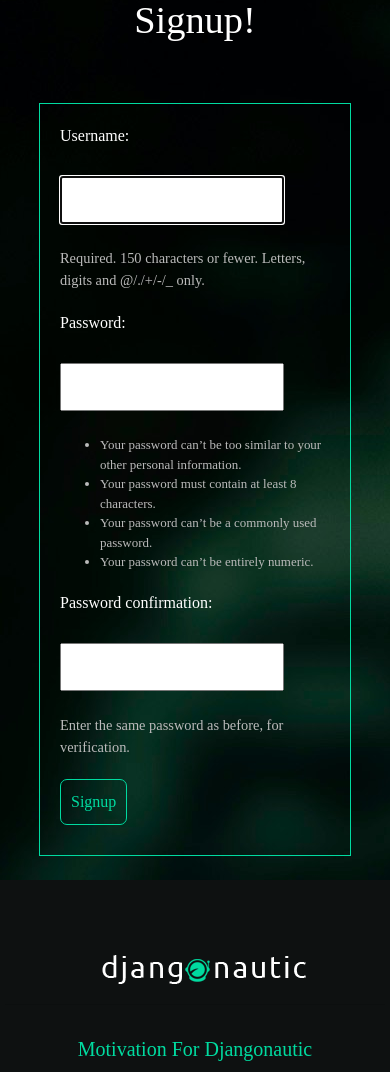
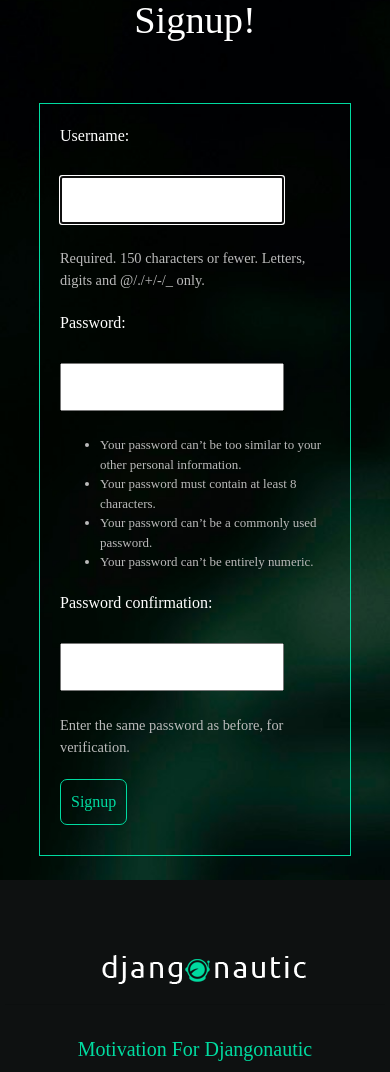
Before and after one commit to affan10/Django-Blog, a Django app: page /accounts/signup/ in a window 390 px wide. Shown: the part 261-1333 px from the top of the page. Run offline with Django 3.2, Linux system fonts and the light colour scheme; some libraries are stand-ins or nearby versions.

Commit message:
improved responsiveness for smaller devices

```diff
--- a/djangoblog/djangonautic/assets/styles.css
+++ b/djangoblog/djangonautic/assets/styles.css
@@ -1,8 +1,12 @@
-body{
+body {
     background-color: #0f121f;
     background-image: url(fern.jpg);
     background-repeat: no-repeat;
     color: #fff;
+    -webkit-background-size: cover;
+    -moz-background-size: cover;
+    -o-background-size: cover;
+    background-size: cover;
 }
 
 body *{
@@ -43,7 +47,7 @@ nav li {
     box-shadow: 0 0 0 1.5px #00dba0;
 }
 
-h1, h2, h3, h4, h5{
+h1, h2, h3, h4, h5 {
     font-weight: normal;
     margin: 0;
 }
@@ -86,6 +90,7 @@ div.wrapper h1 {
     display: grid;
     grid-template-columns: 1fr 1fr 1fr;
     grid-gap: 30px;
+    grid-template-columns: repeat(auto-fit, minmax(320px, 1fr));
 }
 
 .article {
```
